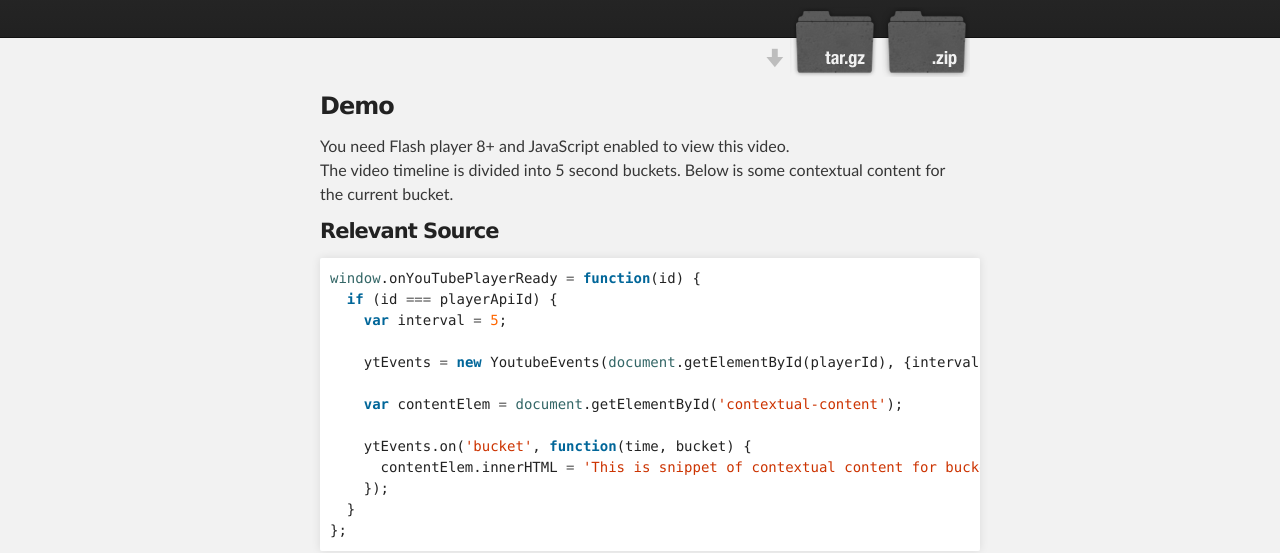
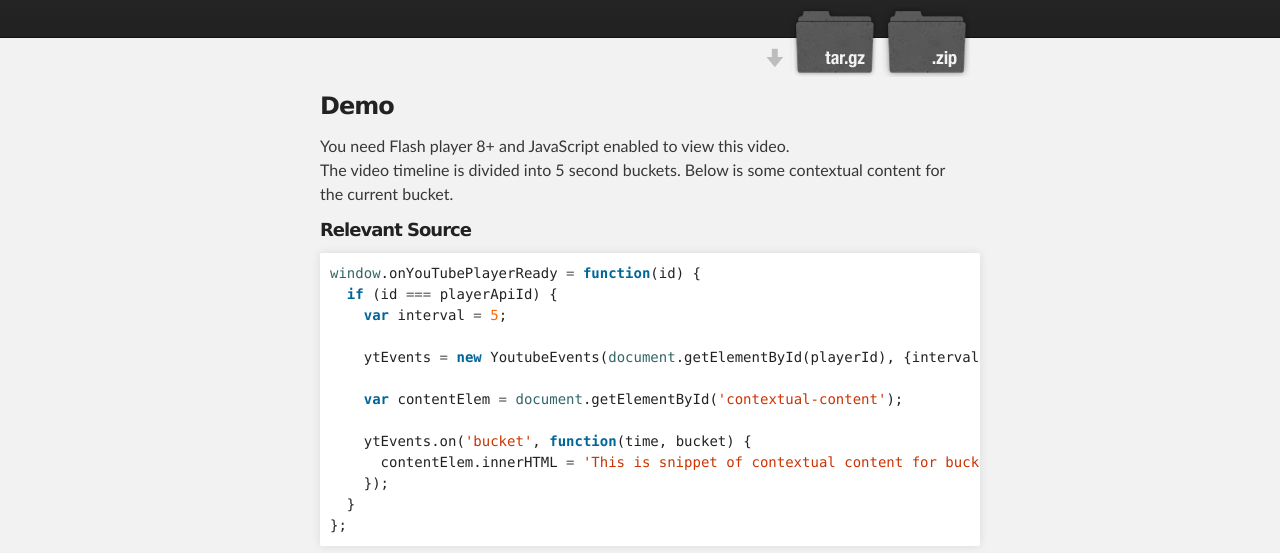
Before and after one commit to b3nj4m/youtube-events, a plain HTML site: page index.html in a window 1280 px wide. Shown: the part 208-761 px from the top of the page. Drawn offline with Linux system fonts and the light colour scheme.

Commit message:
change source header to h5

```diff
--- a/index.html
+++ b/index.html
@@ -42,7 +42,7 @@
         <div>The video timeline is divided into 5 second buckets. Below is some contextual content for the current bucket.</div>
         <div id="contextual-content"></div>
 
-        <h4>Relevant Source</h4>
+        <h5>Relevant Source</h5>
 
 <div class="highlight"><pre><span class="nb">window</span><span class="p">.</span><span class="nx">onYouTubePlayerReady</span> <span class="o">=</span> <span class="kd">function</span><span class="p">(</span><span class="nx">id</span><span class="p">)</span> <span class="p">{</span>
   <span class="k">if</span> <span class="p">(</span><span class="nx">id</span> <span class="o">===</span> <span class="nx">playerApiId</span><span class="p">)</span> <span class="p">{</span>
```
